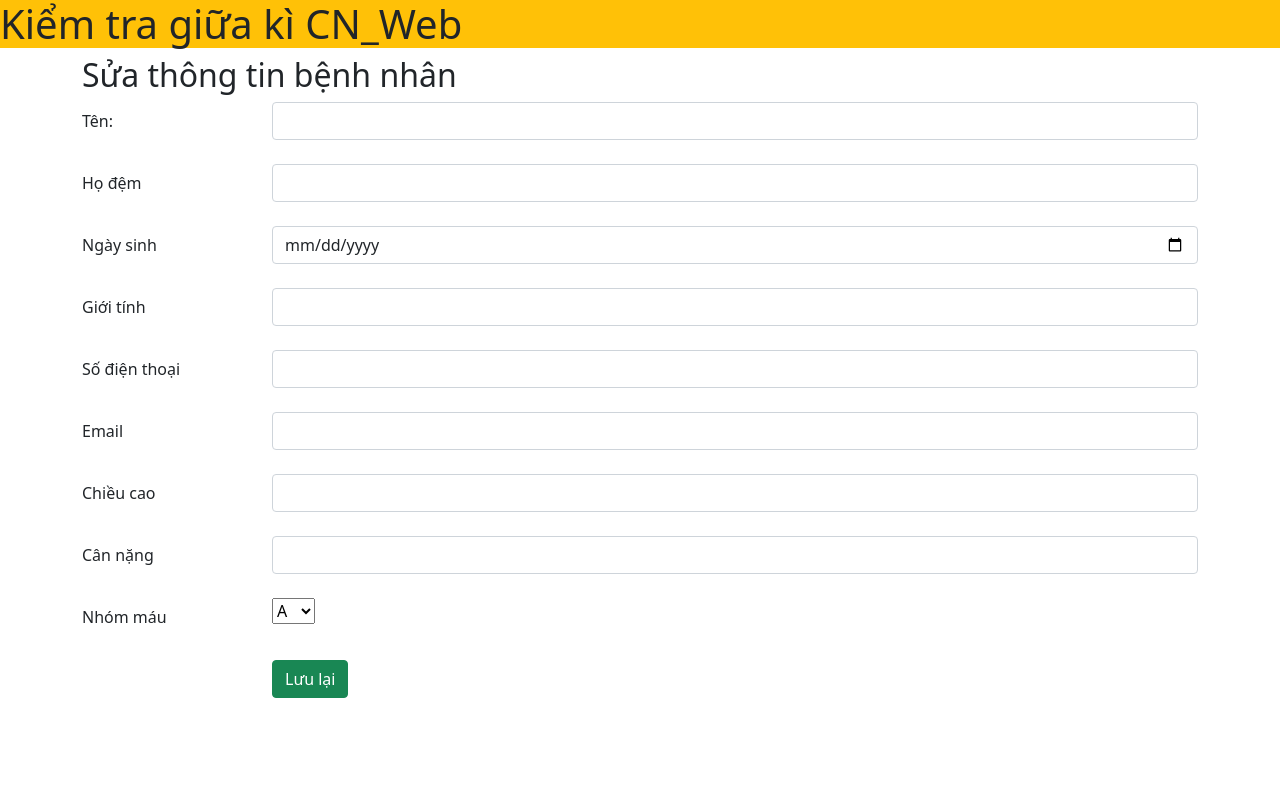
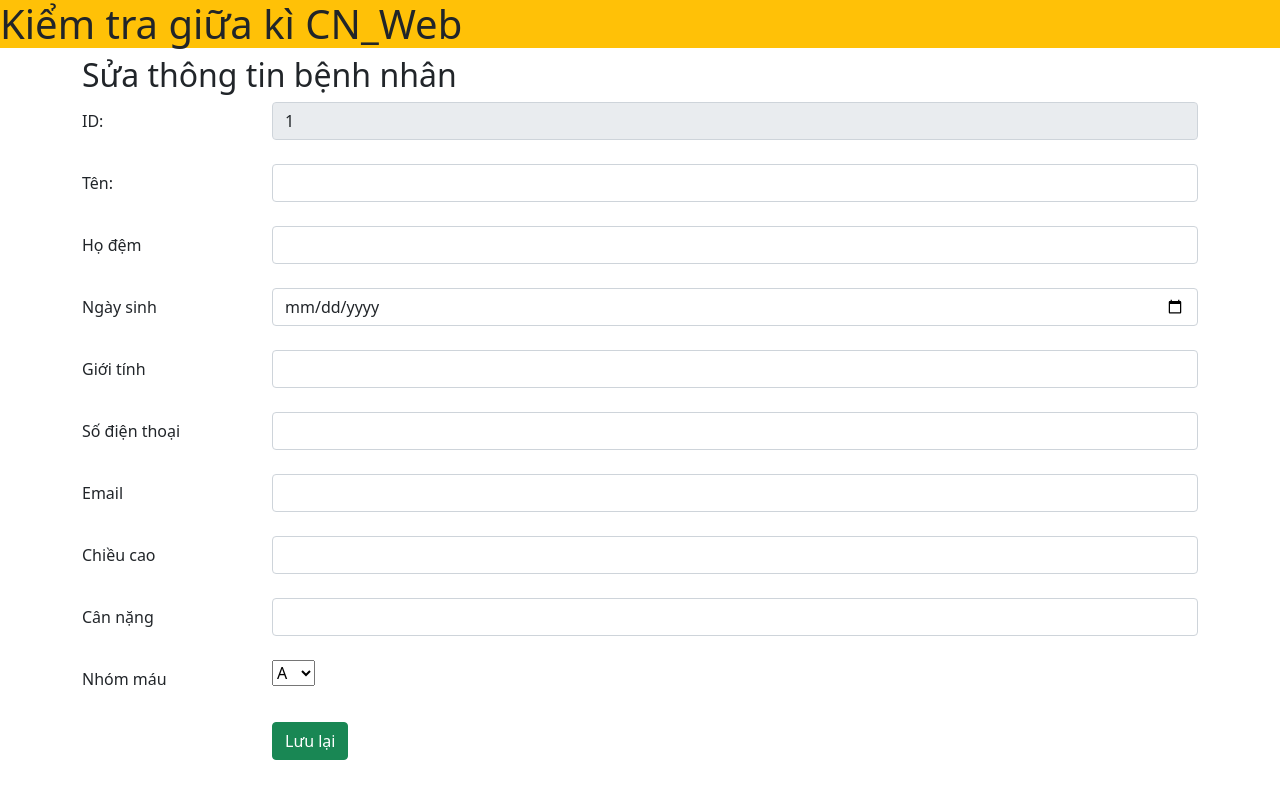
Before and after one commit to linh1332000/CSE485_K61_KTGK_1851061894, a PHP site: page /edit.php?id=1 in a window 1280 px wide. Run offline with PHP 8.4, Linux system fonts and the light colour scheme; data comes from the database, SQL or seed files in the repository; data that the repository does not hold is empty.

Commit message:
Update edit.php

```diff
--- a/KTGK/admin/edit.php
+++ b/KTGK/admin/edit.php
@@ -3,11 +3,21 @@
     include '../config.php';
     $id = $_GET['id'];
     settype($id,"int");
+    $sql = 'Select patientid from patient';
+    $result_1 = mysqli_query($conn,$sql);
+    $row_1=mysqli_fetch_assoc($result_1)
 ?>
 
     <main class="container">
     <h2>Sửa thông tin bệnh nhân</h2>
         <form action="process-add.php" method="post">
+             <div class="form-group row">
+                <label for="empName" class="col-sm-2 col-form-label">ID:</label>
+                <div class="col-sm-10">
+                <input type="text" class="form-control" id="patientid" name="patientid" value="<?php echo $row_1['patientid'] ?>" readonly>
+                </div>
+            </div>
+            <br>
             <div class="form-group row">
                 <label for="empName" class="col-sm-2 col-form-label">Tên:</label>
                 <div class="col-sm-10">
@@ -77,7 +87,7 @@
                             if(mysqli_num_rows($result)){
                                 while($row=mysqli_fetch_assoc($result)){
 
-                                   echo '<option value="'.$row['id'].'">'.$row['bold_type'].'</option>';
+                                   echo '<option value="'.$row['id_blood_type'].'">'.$row['bold_type'].'</option>';
 
                                 }
                             }
```
